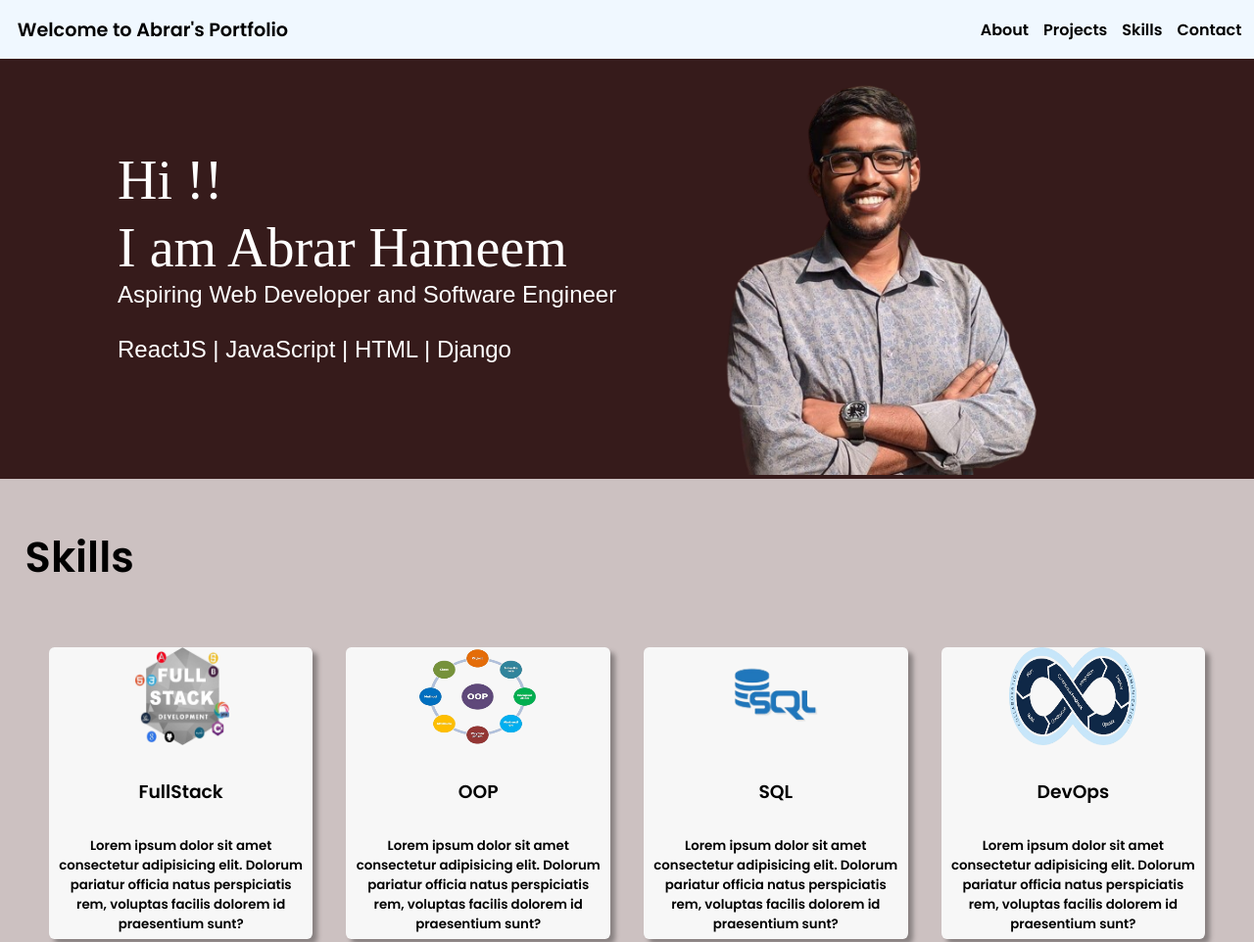
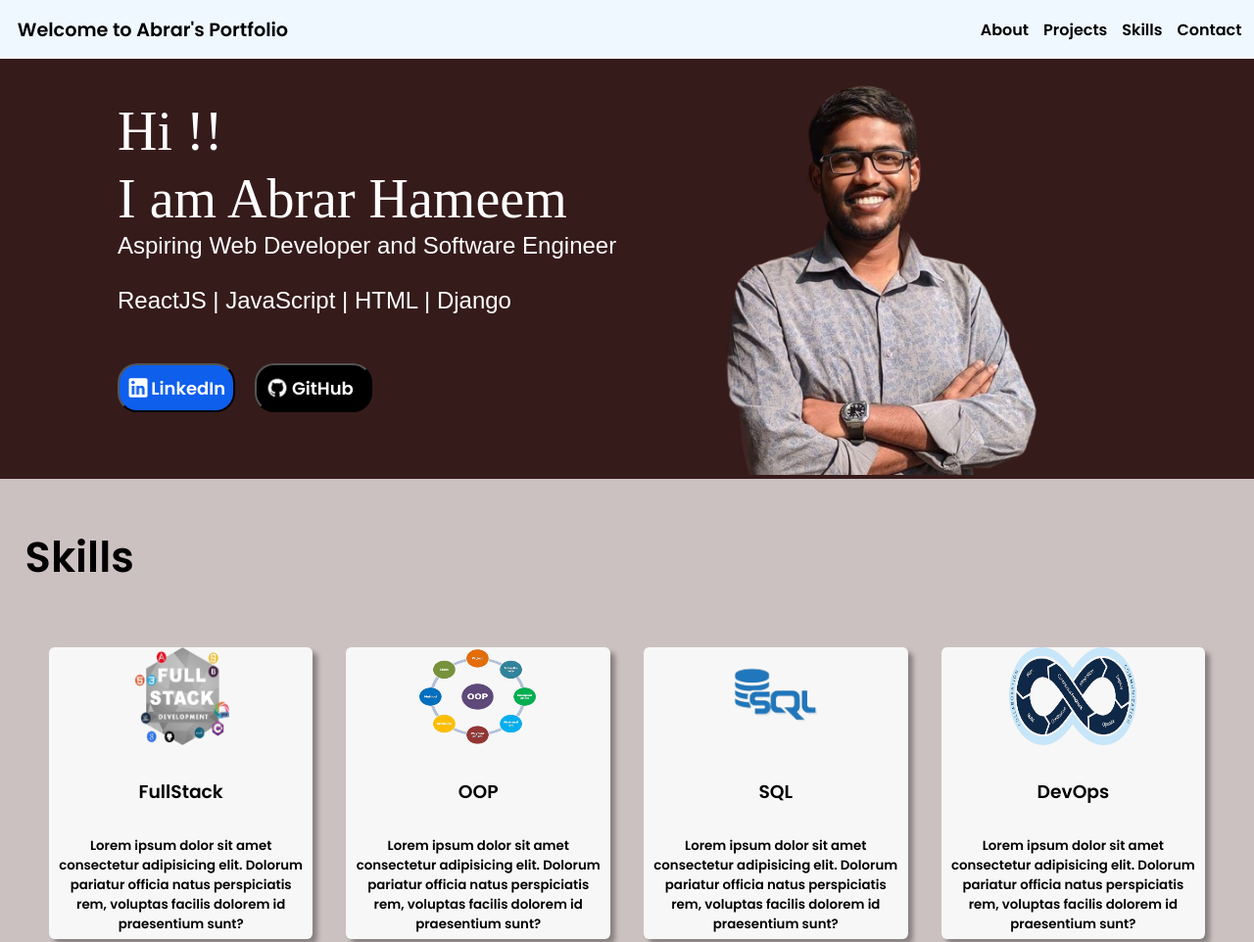
Before and after one commit to abrarCSE29/porfolio-abrar, a plain HTML site: page index.html in a window 1280 px wide. Shown: the top 962 px of the page at 98% size. Drawn offline with Linux system fonts and the light colour scheme; a web font is replaced by a local one.

Commit message:
Add linkedin and Giticon

```diff
--- a/index.html
+++ b/index.html
@@ -34,6 +34,12 @@
                 <p class="txt-style-1">
                     Aspiring Web Developer and Software Engineer<br><br>ReactJS | JavaScript | HTML | Django
                 </p>
+
+                <div class="btn">
+                    <a href="https://www.linkedin.com/in/abrar-hameem-jucse49/" target="_blank" class="linkedin"><button><img src="icon-linkedin.jpg" class="img-linkedin" alt=""> LinkedIn</button></a>
+                    <a href="https://github.com/abrarCSE29/" target="_blank" class="github"><button><img src="icon-github.png" class="img-git" alt=""> GitHub</button></a>
+                </div>
+
             </div>
             <div>
                 <img src="portfolio-pic-removebg-preview.png" alt="Abrar's Image" class="abrarImg" />
--- a/style.css
+++ b/style.css
@@ -10,6 +10,9 @@
     top:0;
     width: 99.8%;
     z-index: 2;
+}
+a{
+    text-decoration: none;
 }
 
 .header a {
@@ -169,3 +172,51 @@ p {
     gap : 10px;
     padding-right:10px;
 }
+
+
+
+button
+{
+    width: 120px;
+    height: 50px;
+    font-family: "Poppins";
+    font-size: large;
+    border-radius: 20px;
+    display: flex;
+    align-items: center;
+    text-decoration: none;
+}
+button a
+{
+    text-decoration: none;
+}
+
+.linkedin button
+{
+    color: white;
+    background-color: rgb(14, 95, 236);
+}
+
+.img-linkedin
+{
+    width: 20px;
+    padding: 3%;
+}
+
+.github button
+{
+    color: white;
+    background-color: rgb(0, 0, 0);
+    text-decoration: none;
+}
+.img-git
+{
+    width: 30px;
+}
+
+.btn
+{
+    display: flex;
+    gap : 20px;
+    margin-top:50px
+}
```
Also changed, not shown: icon-github.png (added), icon-linkedin.jpg (added).
